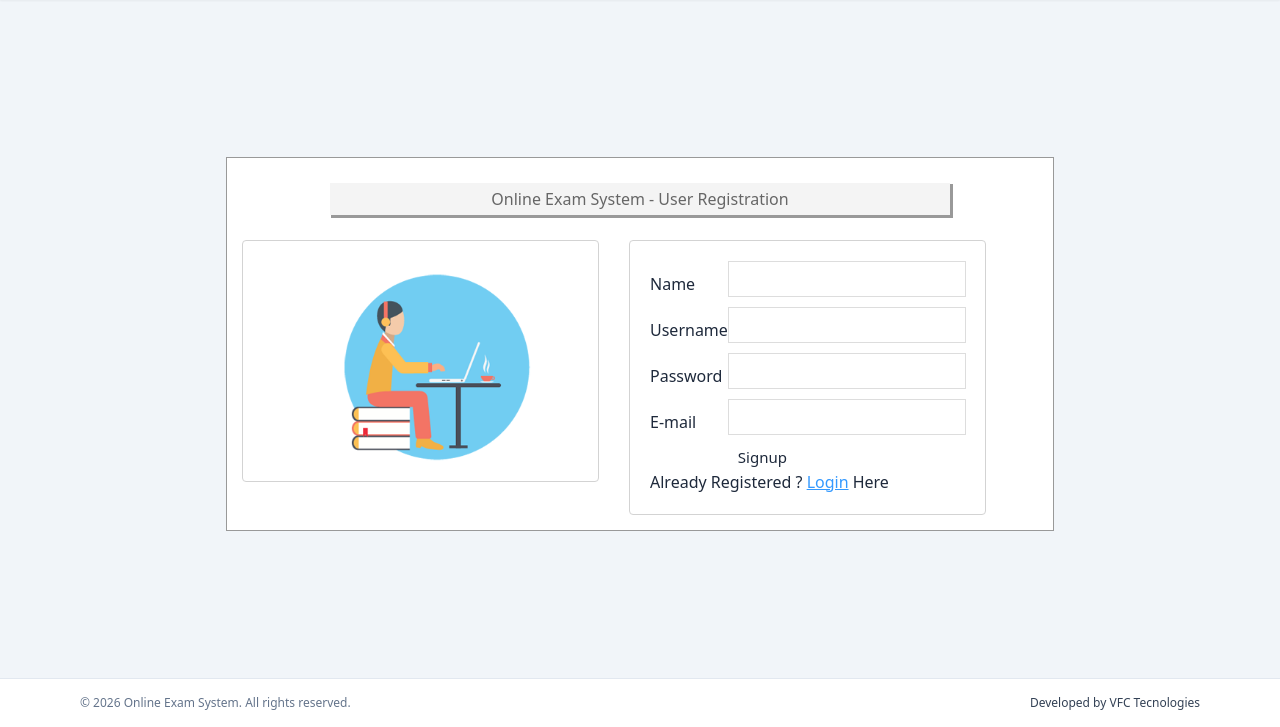
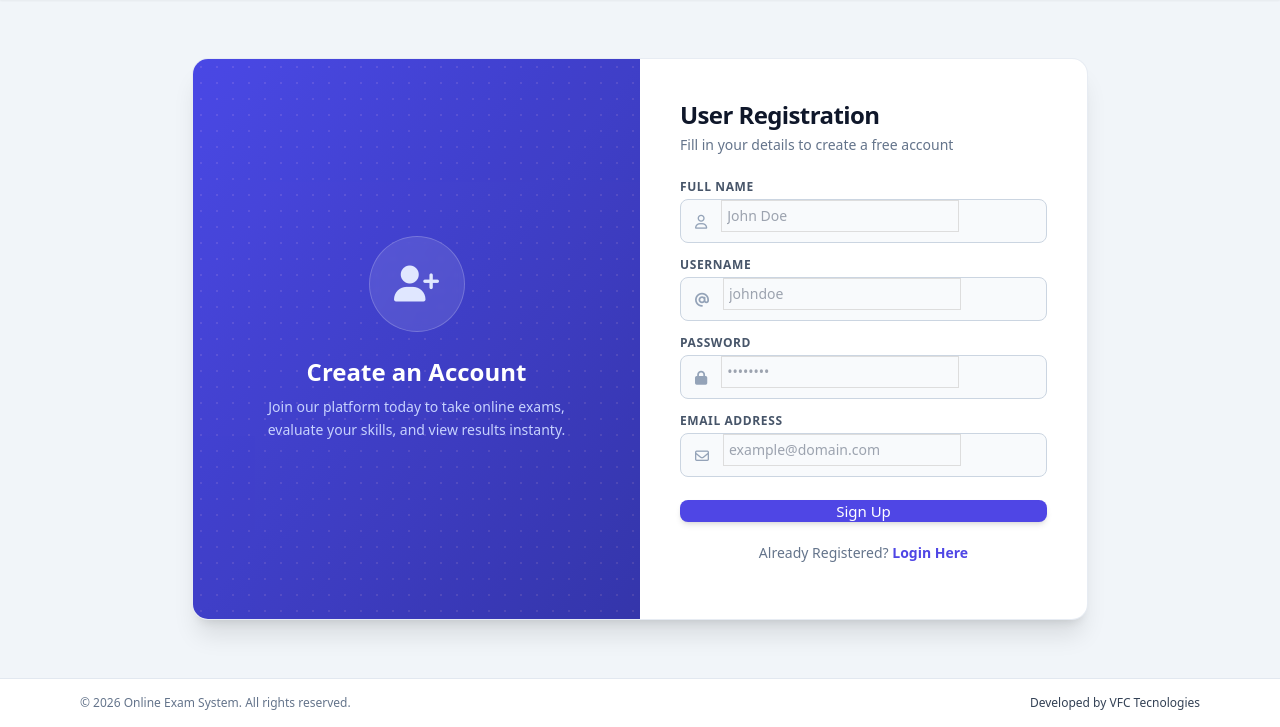
Before and after one commit to bijoymohanta9/mcq, a PHP site: page /register.php in a window 1280 px wide. Shown: the part 73-800 px from the top of the page. Run offline with PHP 8.4, Linux system fonts and the light colour scheme; some libraries are stand-ins or nearby versions.

Commit message:
register.php page is updated done

```diff
--- a/register.php
+++ b/register.php
@@ -1,42 +1,93 @@
 <?php include 'inc/header.php'; ?>
-<div class="main">
-<h1>Online Exam System - User Registration</h1>
-	<div class="segment" style="margin-right:30px;">
-		<img src="img/regi.png"/>
-	</div>
-	<div class="segment">
-	<form action="" method="post">
-		<table>
-		<tr>
-           <td>Name</td>
-           <td><input type="text" name="name" id="name"></td>
-         </tr>
-		<tr>
-           <td>Username</td>
-           <td><input name="username" type="text" id="username"></td>
-         </tr>
-         <tr>
-           <td>Password</td>
-           <td><input type="password" name="password" id="password"></td>
-         </tr>
 
-         <tr>
-           <td>E-mail</td>
-           <td><input name="email" type="text" id="email" ></td>
-         </tr>
-         <tr>
-           <td></td>
-           <td><input type="submit" id="regsubmit" value="Signup">
-           </td>
-         </tr>
-       </table>
-	   </form>
-	   <p>Already Registered ? <a href="index.php">Login</a> Here</p>
+<div class="w-full max-w-4xl bg-white rounded-2xl shadow-xl border border-slate-200/80 overflow-hidden grid md:grid-cols-2 my-auto">
 
-     <span id="state"></span>
-	</div>
+    <!-- Left Column: Branding / Illustration -->
+    <div class="hidden md:flex flex-col justify-center items-center bg-gradient-to-br from-indigo-600 to-indigo-800 p-8 text-white relative">
+        <div class="absolute inset-0 bg-blue-600 opacity-10 bg-[radial-gradient(#fff_1px,transparent_1px)] [background-size:16px_16px]"></div>
+        <div class="relative z-10 text-center">
+            <div class="w-24 h-24 bg-white/10 rounded-full flex items-center justify-center mx-auto mb-6 backdrop-blur-sm border border-white/20">
+                <i class="fa-solid fa-user-plus text-4xl text-indigo-100"></i>
+            </div>
+            <h2 class="text-2xl font-bold mb-2">Create an Account</h2>
+            <p class="text-indigo-200 text-sm max-w-xs leading-relaxed">Join our platform today to take online exams, evaluate your skills, and view results instanty.</p>
+        </div>
+    </div>
 
+    <!-- Right Column: Registration Form -->
+    <div class="p-6 sm:p-10 flex flex-col justify-center">
+        <div class="mb-6">
+            <h2 class="text-2xl font-bold text-slate-900 tracking-tight">User Registration</h2>
+            <p class="text-slate-500 text-sm mt-1">Fill in your details to create a free account</p>
+        </div>
 
+        <form action="" method="post" class="space-y-3.5">
+            <!-- Full Name Input -->
+            <div>
+                <label for="name" class="block text-xs font-semibold text-slate-600 uppercase tracking-wider mb-1">Full Name</label>
+                <div class="flex items-center border border-slate-300 rounded-lg overflow-hidden focus-within:ring-2 focus-within:ring-indigo-500 focus-within:border-indigo-500 bg-slate-50">
+                    <span class="px-3.5 text-slate-400">
+                        <i class="fa-regular fa-user text-sm"></i>
+                    </span>
+                    <input name="name" type="text" id="name" placeholder="John Doe"
+                           class="w-full py-2.5 pr-4 bg-transparent text-sm text-slate-800 focus:outline-none border-none outline-none">
+                </div>
+            </div>
+
+            <!-- Username Input -->
+            <div>
+                <label for="username" class="block text-xs font-semibold text-slate-600 uppercase tracking-wider mb-1">Username</label>
+                <div class="flex items-center border border-slate-300 rounded-lg overflow-hidden focus-within:ring-2 focus-within:ring-indigo-500 focus-within:border-indigo-500 bg-slate-50">
+                    <span class="px-3.5 text-slate-400">
+                        <i class="fa-solid fa-at text-sm"></i>
+                    </span>
+                    <input name="username" type="text" id="username" placeholder="johndoe"
+                           class="w-full py-2.5 pr-4 bg-transparent text-sm text-slate-800 focus:outline-none border-none outline-none">
+                </div>
+            </div>
+
+            <!-- Password Input -->
+            <div>
+                <label for="password" class="block text-xs font-semibold text-slate-600 uppercase tracking-wider mb-1">Password</label>
+                <div class="flex items-center border border-slate-300 rounded-lg overflow-hidden focus-within:ring-2 focus-within:ring-indigo-500 focus-within:border-indigo-500 bg-slate-50">
+                    <span class="px-3.5 text-slate-400">
+                        <i class="fa-solid fa-lock text-sm"></i>
+                    </span>
+                    <input name="password" type="password" id="password" placeholder="••••••••"
+                           class="w-full py-2.5 pr-4 bg-transparent text-sm text-slate-800 focus:outline-none border-none outline-none">
+                </div>
+            </div>
+
+            <!-- Email Input -->
+            <div>
+                <label for="email" class="block text-xs font-semibold text-slate-600 uppercase tracking-wider mb-1">Email Address</label>
+                <div class="flex items-center border border-slate-300 rounded-lg overflow-hidden focus-within:ring-2 focus-within:ring-indigo-500 focus-within:border-indigo-500 bg-slate-50">
+                    <span class="px-3.5 text-slate-400">
+                        <i class="fa-regular fa-envelope text-sm"></i>
+                    </span>
+                    <input name="email" type="text" id="email" placeholder="example@domain.com"
+                           class="w-full py-2.5 pr-4 bg-transparent text-sm text-slate-800 focus:outline-none border-none outline-none">
+                </div>
+            </div>
+
+            <!-- Submit Button -->
+            <div class="pt-2">
+                <input type="submit" id="signupSubmit" value="Sign Up"
+                       class="w-full bg-indigo-600 hover:bg-indigo-700 text-white font-medium py-2.5 rounded-lg transition shadow-md hover:shadow-lg focus:outline-none focus:ring-2 focus:ring-indigo-500 focus:ring-offset-2 text-sm cursor-pointer">
+            </div>
+        </form>
+
+        <!-- Login Redirect Link -->
+        <p class="text-center text-sm text-slate-500 mt-5">
+            Already Registered? <a href="index.php" class="font-semibold text-indigo-600 hover:underline">Login Here</a>
+        </p>
+
+        <!-- Response Alert Container (Preserved .msg span/div for AJAX response) -->
+        <div class="mt-4">
+            <span class="msg block text-xs rounded-lg font-medium"></span>
+        </div>
+    </div>
 
 </div>
+
 <?php include 'inc/footer.php'; ?>
```
